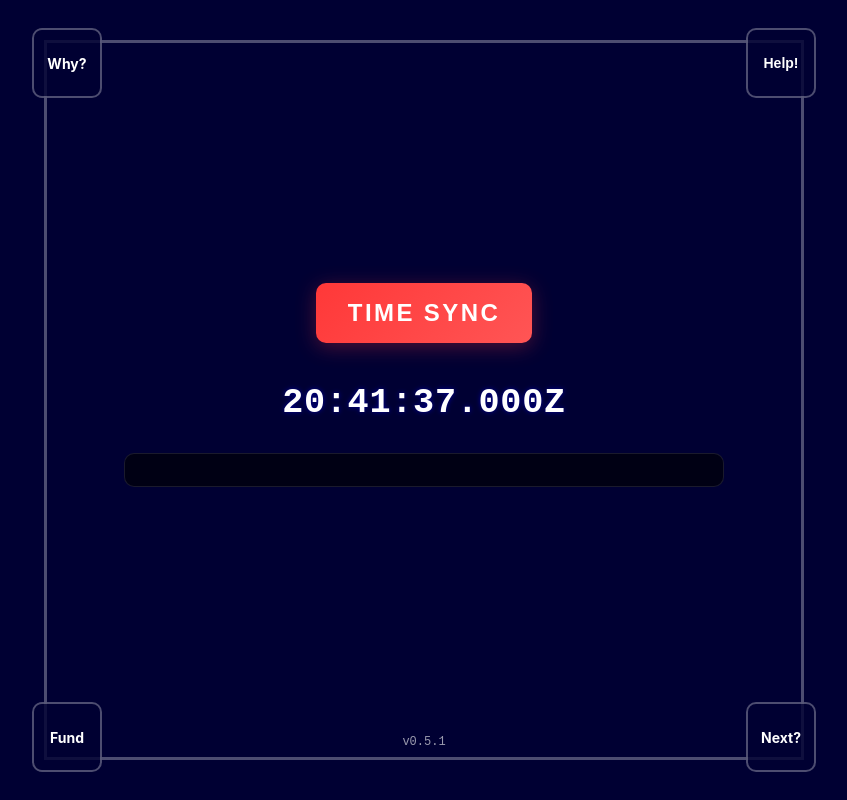
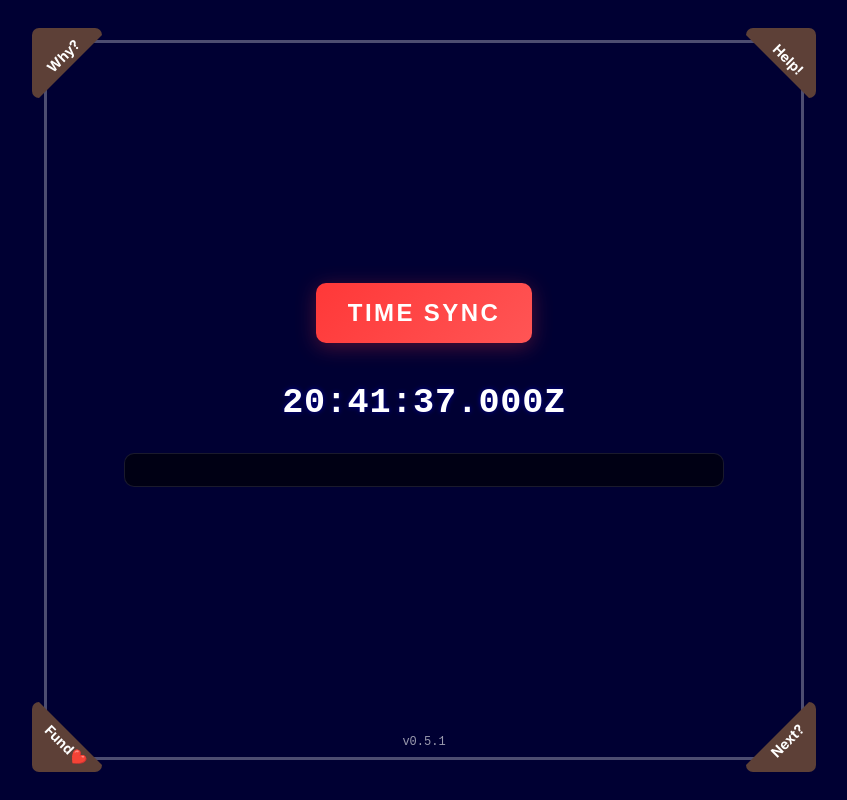
Before and after one commit to smurp/timesync.app, a plain HTML site: page index.html in a window 1280 px wide. Shown: the whole page, without its empty margins (216-1063 px from the left). Drawn offline with Linux system fonts and the light colour scheme.

Commit message:
embed the SVG corner buttons

```diff
--- a/index.html
+++ b/index.html
@@ -47,30 +47,22 @@
             box-sizing: border-box;
         }
 
-        /* Corner button styles */
-        .corner-button {
+        /* Corner SVG styles */
+        .corner-svg {
             position: absolute;
             width: 70px;
             height: 70px;
-            background: rgba(0, 0, 51, 0.8);
-            border: 2px solid rgba(255, 255, 255, 0.3);
-            border-radius: 10px;
-            color: #FFFFFF;
-            text-decoration: none;
-            display: flex;
-            align-items: center;
-            justify-content: center;
-            font-size: 14px;
-            font-weight: bold;
             z-index: 100;
             transition: all 0.3s ease;
             cursor: pointer;
         }
 
-        .corner-button:hover {
+        .corner-svg:hover {
             transform: scale(1.1);
-            background: rgba(0, 100, 255, 0.3);
-            border-color: rgba(255, 255, 255, 0.5);
+        }
+
+        .corner-svg:hover path {
+            fill: #0064ff;
         }
 
         .top-left {
@@ -262,10 +254,9 @@
                 font-size: 1.8rem;
             }
 
-            .corner-button {
+            .corner-svg {
                 width: 60px;
                 height: 60px;
-                font-size: 12px;
             }
         }
 
@@ -275,10 +266,9 @@
                 border-width: 2px;
             }
 
-            .corner-button {
+            .corner-svg {
                 width: 50px;
                 height: 50px;
-                font-size: 11px;
             }
 
             .top-left, .top-right {
@@ -302,21 +292,118 @@
 </head>
 <body>
     <div class="container">
-        <!-- Corner buttons matching GoZulu layout -->
-        <a href="https://noosphere.org/blog/timesync/" class="corner-button top-left" target="_blank" rel="noopener noreferrer">
-            Why?
+        <!-- Corner SVG buttons -->
+        <a href="https://noosphere.org/blog/timesync/" class="corner-svg top-left" target="_blank" rel="noopener noreferrer">
+            <svg xmlns="http://www.w3.org/2000/svg" viewBox="0 0 100 100">
+              <!-- Right-angled triangle with rounded corners -->
+              <path d="M 10,0
+                       L 90,0
+                       A 10,10 0 0 1 100,10
+                       L 10,100
+                       A 10,10 0 0 1 0,90
+                       L 0,10
+                       A 10,10 0 0 1 10,0
+                       Z"
+                    fill="#5D4037" />
+
+              <!-- Text "Why?" rotated to align with hypotenuse -->
+              <text x="50" y="45"
+                    font-family="-apple-system, BlinkMacSystemFont, 'Segoe UI', Roboto, Helvetica, Arial, sans-serif"
+                    font-size="20"
+                    font-weight="bold"
+                    fill="#FFFFFF"
+                    text-anchor="middle"
+                    transform="rotate(-45, 50, 45)">
+                Why?
+              </text>
+            </svg>
         </a>
 
-        <button class="corner-button top-right" id="helpButton">
-            Help!
-        </button>
+        <div class="corner-svg top-right" id="helpButton">
+            <svg xmlns="http://www.w3.org/2000/svg" viewBox="0 0 100 100">
+              <!-- Basic right-angled triangle - rotated 90 degrees clockwise -->
+              <g transform="rotate(90, 50, 50)">
+                <!-- Triangle with rounded corners -->
+                <path d="M 10,0
+                         L 90,0
+                         A 10,10 0 0 1 100,10
+                         L 10,100
+                         A 10,10 0 0 1 0,90
+                         L 0,10
+                         A 10,10 0 0 1 10,0
+                         Z"
+                      fill="#5D4037" />
 
-        <a href="https://noosphere.org/blog/fund/" class="corner-button bottom-left" target="_blank" rel="noopener noreferrer">
-            Fund
+                <!-- Text "Help?" -->
+                <text x="50" y="45"
+                      font-family="-apple-system, BlinkMacSystemFont, 'Segoe UI', Roboto, Helvetica, Arial, sans-serif"
+                      font-size="20"
+                      font-weight="bold"
+                      fill="#FFFFFF"
+                      text-anchor="middle"
+                      transform="rotate(-45, 50, 45)">
+                  Help!
+                </text>
+              </g>
+            </svg>
+        </div>
+
+        <a href="https://noosphere.org/blog/fund/" class="corner-svg bottom-left" target="_blank" rel="noopener noreferrer">
+            <svg xmlns="http://www.w3.org/2000/svg" viewBox="0 0 100 100">
+              <!-- Basic right-angled triangle - rotated 270 degrees (or -90 degrees) to have right angle at bottom left -->
+              <g transform="rotate(270, 50, 50)">
+                <!-- Triangle with rounded corners -->
+                <path d="M 10,0
+                         L 90,0
+                         A 10,10 0 0 1 100,10
+                         L 10,100
+                         A 10,10 0 0 1 0,90
+                         L 0,10
+                         A 10,10 0 0 1 10,0
+                         Z"
+                      fill="#5D4037" />
+
+                <!-- Text "Fund❤️" positioned further to the left -->
+                <text x="15" y="50"
+                      font-family="-apple-system, BlinkMacSystemFont, 'Segoe UI', Roboto, Helvetica, Arial, sans-serif"
+                      font-size="20"
+                      font-weight="bold"
+                      fill="#FFFFFF"
+                      text-anchor="middle"
+                      transform="rotate(135, 25, 50)">
+                  Fund❤️
+                </text>
+              </g>
+            </svg>
         </a>
 
-        <a href="https://github.com/smurp/timesync.app/issues" class="corner-button bottom-right" target="_blank" rel="noopener noreferrer">
-            Next?
+        <a href="https://github.com/smurp/timesync.app/issues" class="corner-svg bottom-right" target="_blank" rel="noopener noreferrer">
+            <svg xmlns="http://www.w3.org/2000/svg" viewBox="0 0 100 100">
+              <!-- Basic right-angled triangle - rotated 180 degrees (90 degrees clockwise from fund button) -->
+              <g transform="rotate(180, 50, 50)">
+                <!-- Triangle with rounded corners -->
+                <path d="M 10,0
+                         L 90,0
+                         A 10,10 0 0 1 100,10
+                         L 10,100
+                         A 10,10 0 0 1 0,90
+                         L 0,10
+                         A 10,10 0 0 1 10,0
+                         Z"
+                      fill="#5D4037" />
+
+                <!-- Text "Next?" positioned further to the left -->
+                <text x="10" y="50"
+                      font-family="-apple-system, BlinkMacSystemFont, 'Segoe UI', Roboto, Helvetica, Arial, sans-serif"
+                      font-size="20"
+                      font-weight="bold"
+                      fill="#FFFFFF"
+                      text-anchor="middle"
+                      transform="rotate(135, 25, 50)">
+                  Next?
+                </text>
+              </g>
+            </svg>
         </a>
 
         <!-- TIME SYNC button at top -->
```
